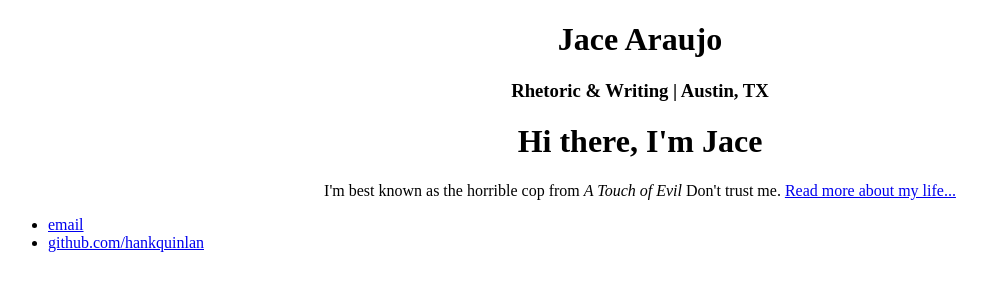
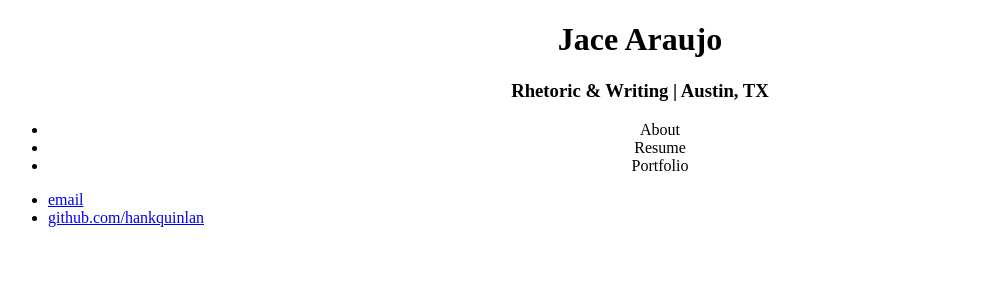
Before and after one commit to jaceluna/Portfolio, a Jekyll site: the page built from index.html, in a window 1280 px wide. Shown: the top 300 px of the page, without its empty margins (0-986 px from the left). Built offline with Jekyll 4.4.1, drawn with Linux system fonts in a browser that asks for light colours.

Commit message:
Update index.html

```diff
--- a/index.html
+++ b/index.html
@@ -3,6 +3,9 @@ layout: default
 title: Jace Araujo
 ---
 <div class="blurb">
-	<h1>Hi there, I'm Jace</h1>
-	<p>I'm best known as the horrible cop from <em>A Touch of Evil</em> Don't trust me. <a href="/about">Read more about my life...</a></p>
+	<ul>
+		<li>About</li>
+		<li>Resume</li>
+		<li>Portfolio</li>
+	</ul>
 </div><!-- /.blurb -->
```
